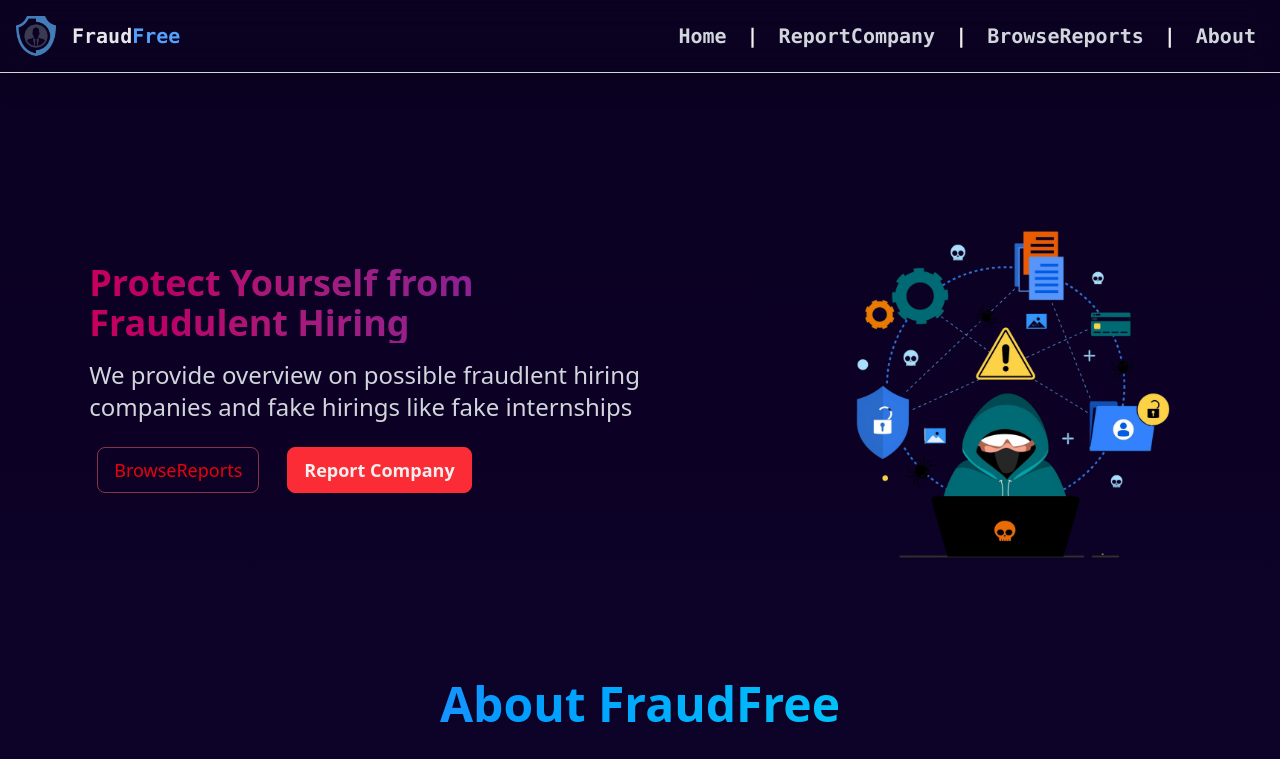
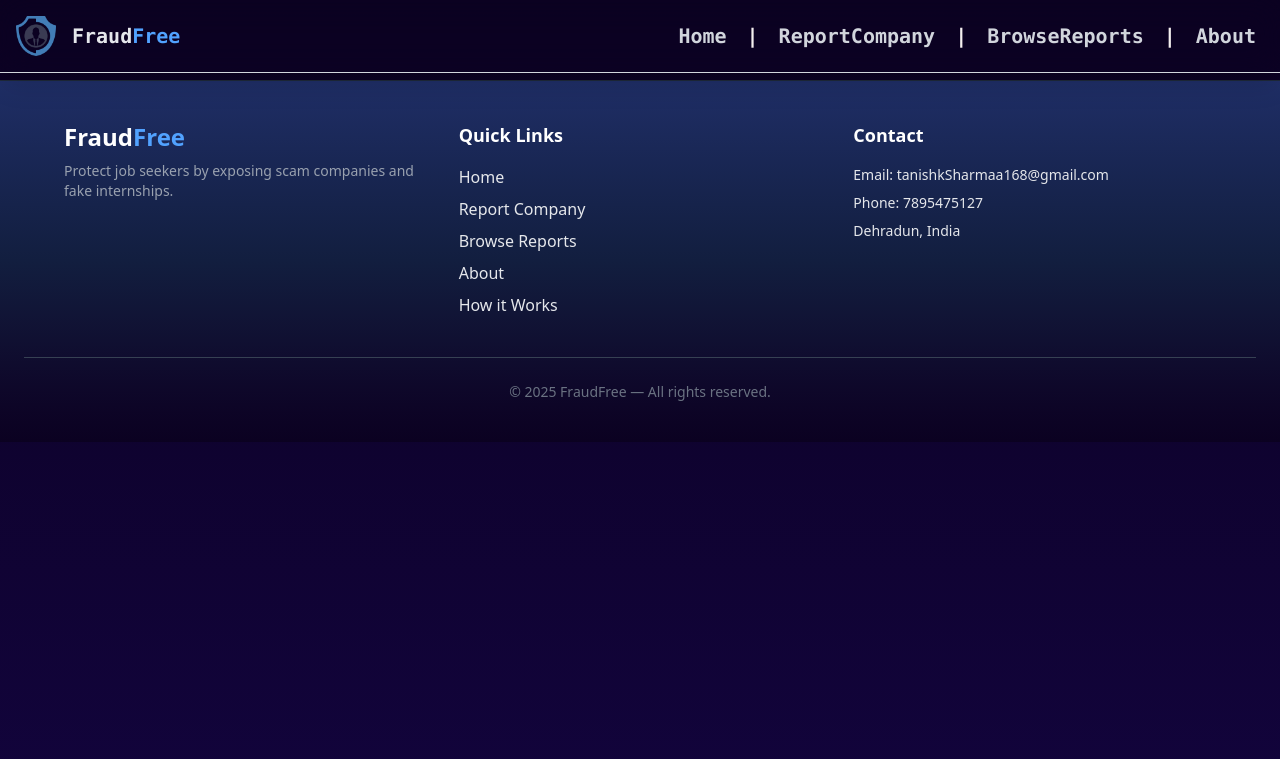
Before and after one commit to Tanishk168/FraudFree-Frontend, a React (Vite) app: page / in a window 1280 px wide. Shown: the top 759 px of the page. Built offline with nearby package versions, Linux system fonts and the light colour scheme.

Commit message:
Updated project for HashRouter and routing fix

```diff
--- a/src/App.jsx
+++ b/src/App.jsx
@@ -29,7 +29,7 @@
       {/* main wrapper for whole page */}
       <main className="scroll-smooth min-h-screen pt-[10vh] top-0 w-full bg-gradient-to-t from-[#12043C] to-[#0B0121]  backdrop-blur-xl ">
         <Routes>
-        <Route path="/" element={<Home />} />
+        <Route path="/FraudFree/" element={<Home />} />
         <Route path="/report" element={<Report />} />
         <Route path="/browseReports" element={<BrowseReports />} />
         <Route path="/adminPanel" element={<AdminPanel />} />
--- a/vite.config.js
+++ b/vite.config.js
@@ -8,4 +8,5 @@
   plugins: [react()
     , tailwindcss()
   ],
+  base:"/FraudFree/"
 })
```
